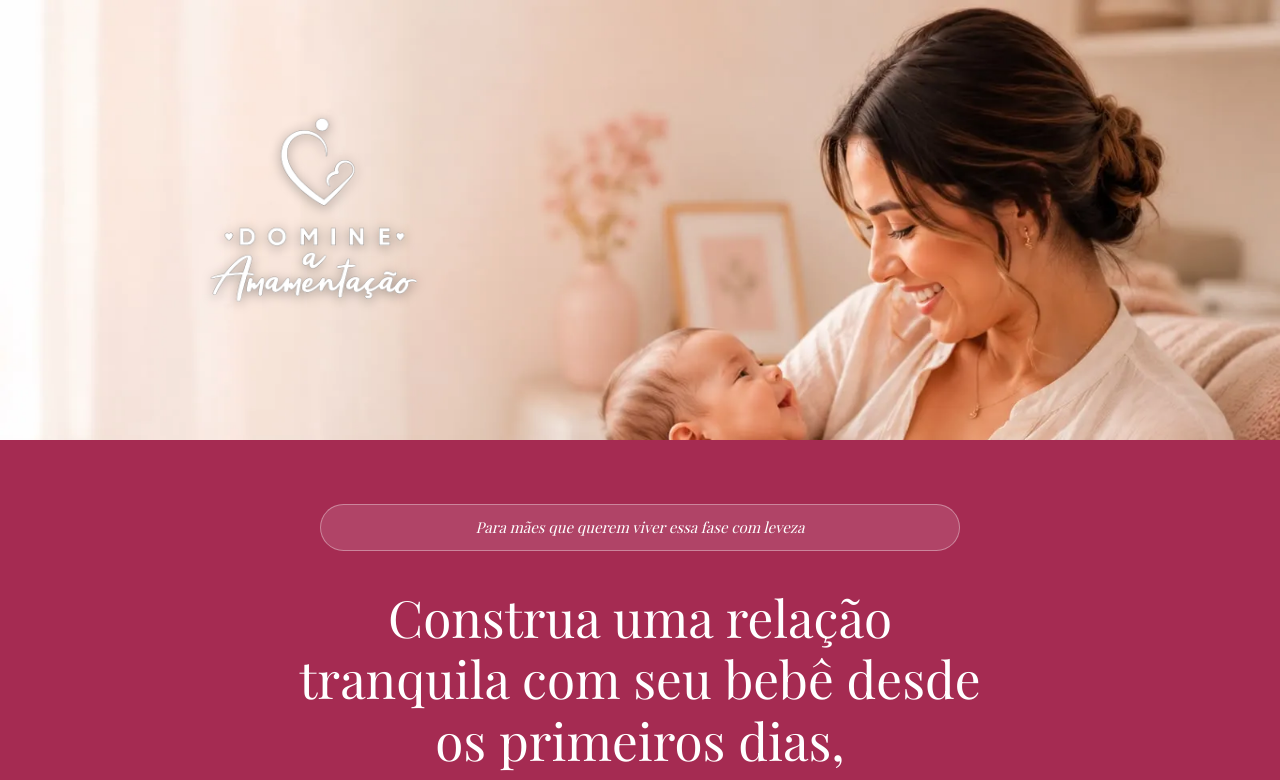
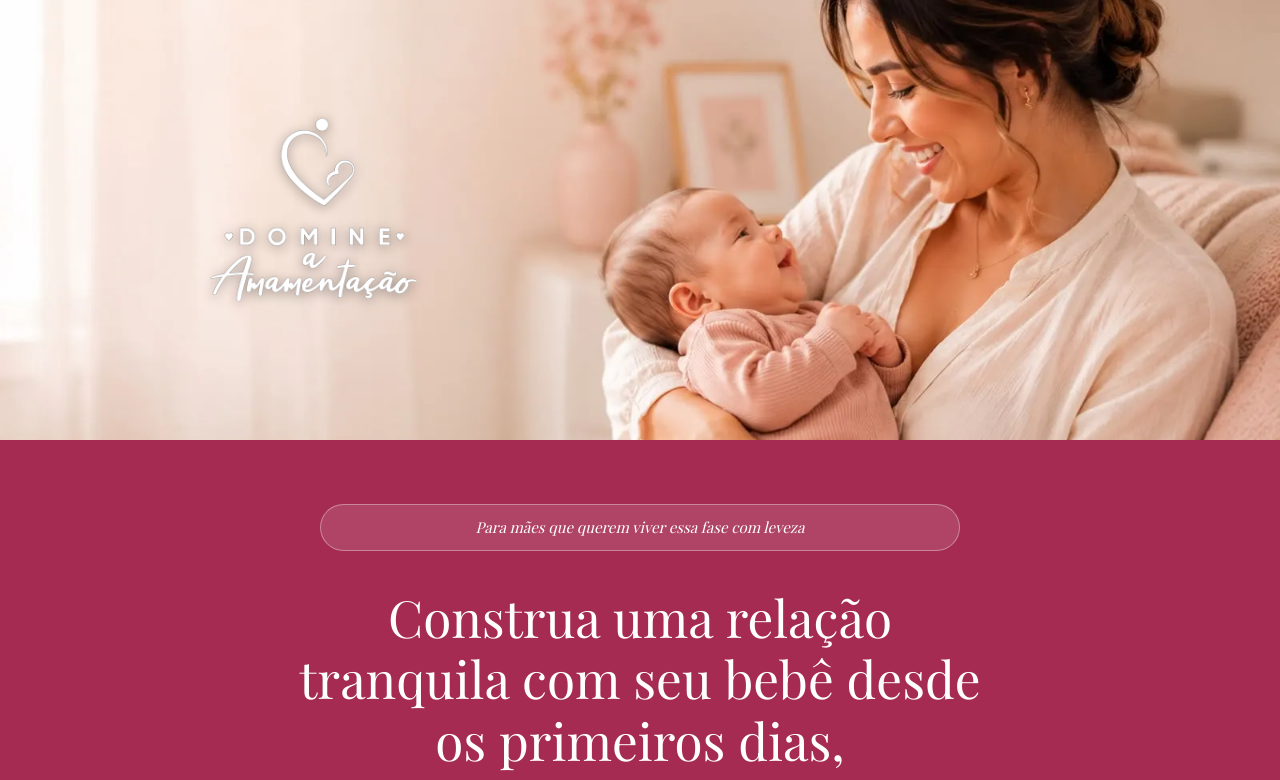
Before and after one commit to daltrovitor/lorenadeq, a Next.js app: page /teste in a window 1280 px wide. Shown: the top 780 px of the page. Built offline with nearby package versions, Linux system fonts and the light colour scheme; no server answers; a web font is replaced by a local one.

Commit message:
style: center hero photo vertically (object-position center center)

```diff
--- a/app/(teste)/teste/styles.css
+++ b/app/(teste)/teste/styles.css
@@ -34,7 +34,7 @@ body { font-family: system-ui, -apple-system, Segoe UI, Roboto, sans-serif; }
       width: 100%;
       height: 100%;
       object-fit: cover;
-      object-position: center top;
+      object-position: center center;
       display: block;
     }.secao-hero /* ---- LOGO OVERLAY ---- */
     .hero-logo{
```
